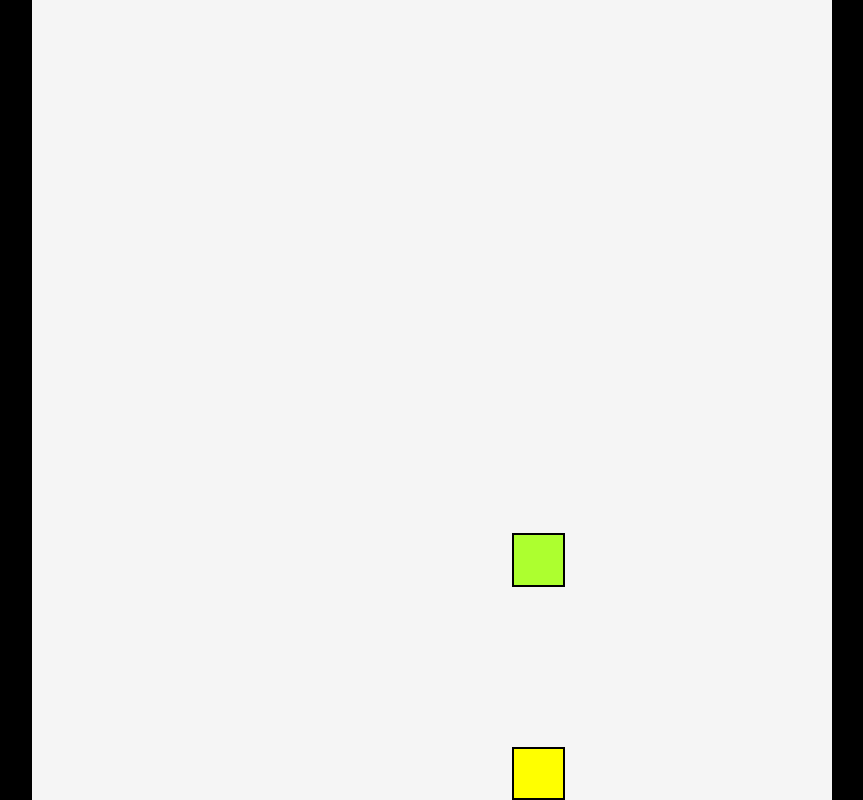
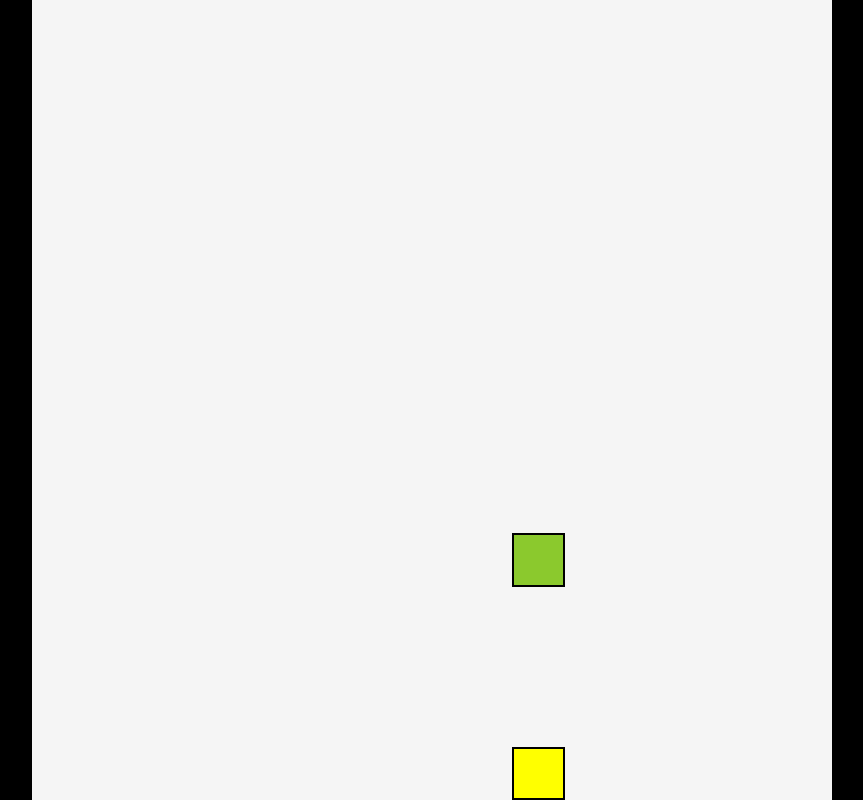
Before and after one commit to walton-benjamin/Snake, a plain HTML site: page index.html in a window 1280 px wide. Shown: the whole page, without its empty margins (208-1071 px from the left). Drawn offline with Linux system fonts and the light colour scheme.

Commit message:
snake head is a different colour

```diff
--- a/snake.js
+++ b/snake.js
@@ -24,7 +24,12 @@ export function draw(gameBoard){
         const snakeElement = document.createElement('div')
         snakeElement.style.gridRowStart = segment.y
         snakeElement.style.gridColumnStart = segment.x
-        snakeElement.classList.add('snake')
+        if (segment.x == snakeBody[0].x && segment.y == snakeBody[0].y){
+            snakeElement.classList.add('snakehead')
+        }else {
+            snakeElement.classList.add('snake')
+        }
+
         gameBoard.appendChild(snakeElement)
     })
 }
--- a/style.css
+++ b/style.css
@@ -25,6 +25,11 @@ body{
     background-color: greenyellow;
     border: .25vmin solid black;
 }
+.snakehead{
+    background-color: rgb(139, 201, 45);
+    border: .25vmin solid black;
+}
+
 
 .food{
     background-color: yellow;
```
